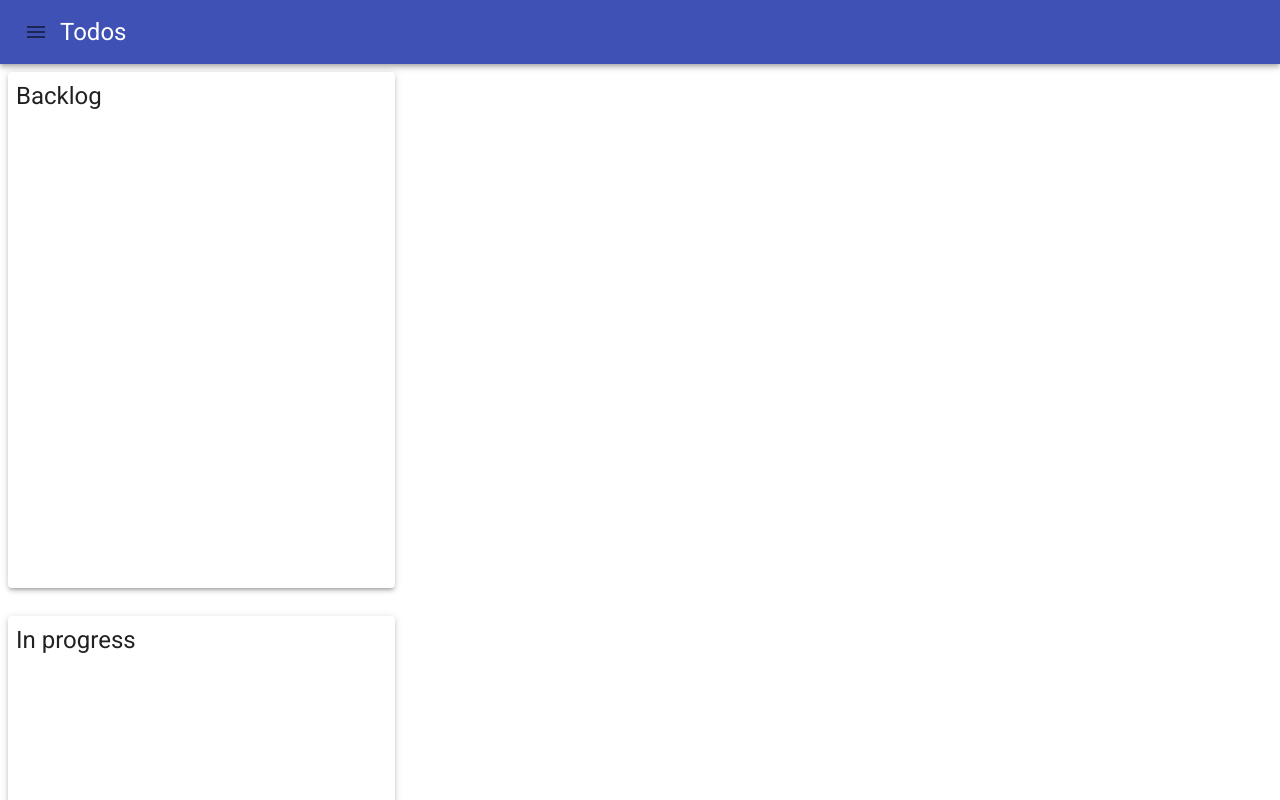
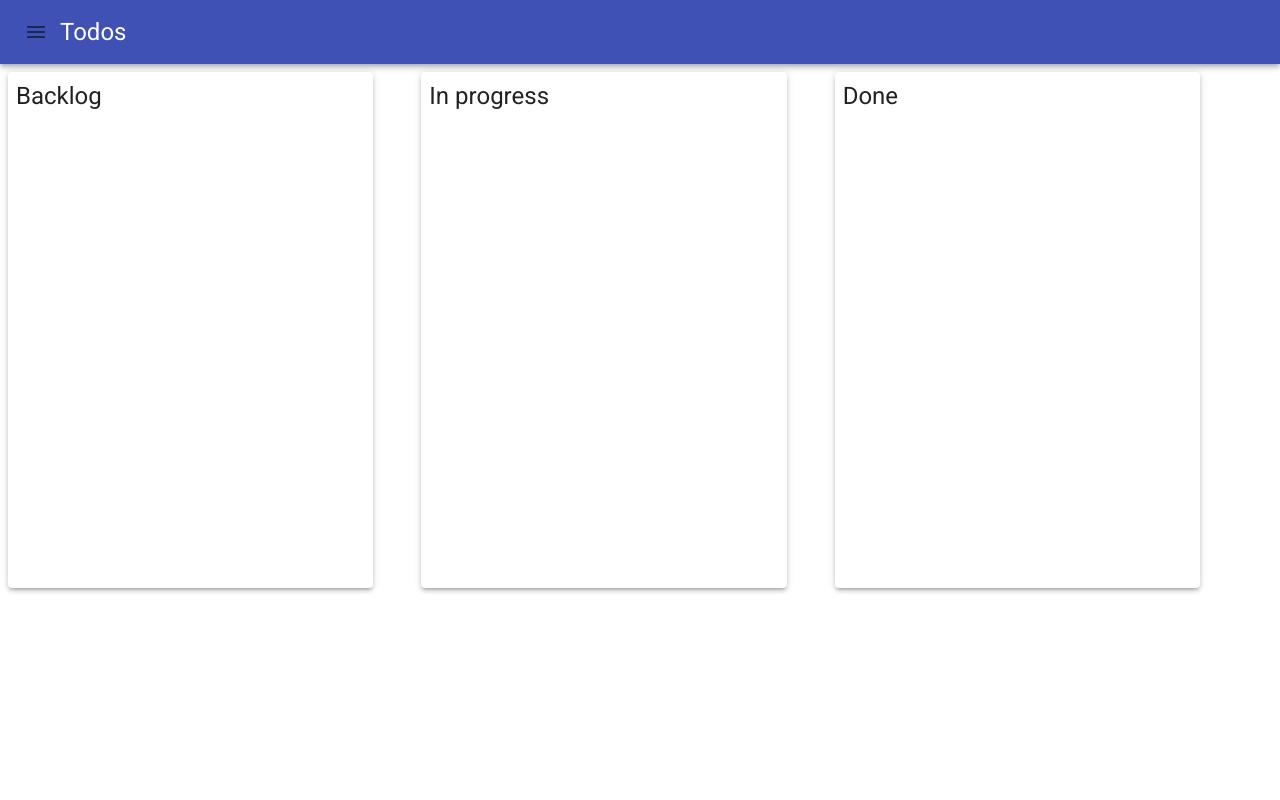
Before and after one commit to bartlomiejolma/todos-material-ui, a React (Create React App) app: page /kanban in a window 1280 px wide. Shown: the top 800 px of the page. Built offline with nearby package versions, Linux system fonts and the light colour scheme.

Commit message:
Styles kanban view.

```diff
--- a/src/pages/Kanban/index.js
+++ b/src/pages/Kanban/index.js
@@ -4,6 +4,7 @@ import { useSelector, useDispatch } from "react-redux";
 import { DragDropContext } from "react-beautiful-dnd";
 import { changeGroupOfTodo, changeIndexOfTodo } from "../../store/todos";
 import Column from "./Column";
+import { Grid } from "@material-ui/core";
 
 const groupTodos = (todos) => {
   return todos.reduce(
@@ -13,7 +14,7 @@ const groupTodos = (todos) => {
       groups[group].push(todo);
       return groups;
     },
-    { Backlog: [], "In progress": [] }
+    { Backlog: [], "In progress": [], Done: [] }
   );
 };
 const Kanban = () => {
@@ -32,11 +33,13 @@ const Kanban = () => {
     dispatch(changeIndexOfTodo({ id: +draggableId, index }));
   };
   return (
-    <DragDropContext onDragEnd={onDragEnd}>
-      {Object.entries(groupedTodos).map(([group, tasks]) => (
-        <Column column={{ title: group, id: group }} tasks={tasks} />
-      ))}
-    </DragDropContext>
+    <Grid container spacing={4}>
+      <DragDropContext onDragEnd={onDragEnd}>
+        {Object.entries(groupedTodos).map(([group, tasks]) => (
+          <Column column={{ title: group, id: group }} tasks={tasks} />
+        ))}
+      </DragDropContext>
+    </Grid>
   );
 };
 
```
